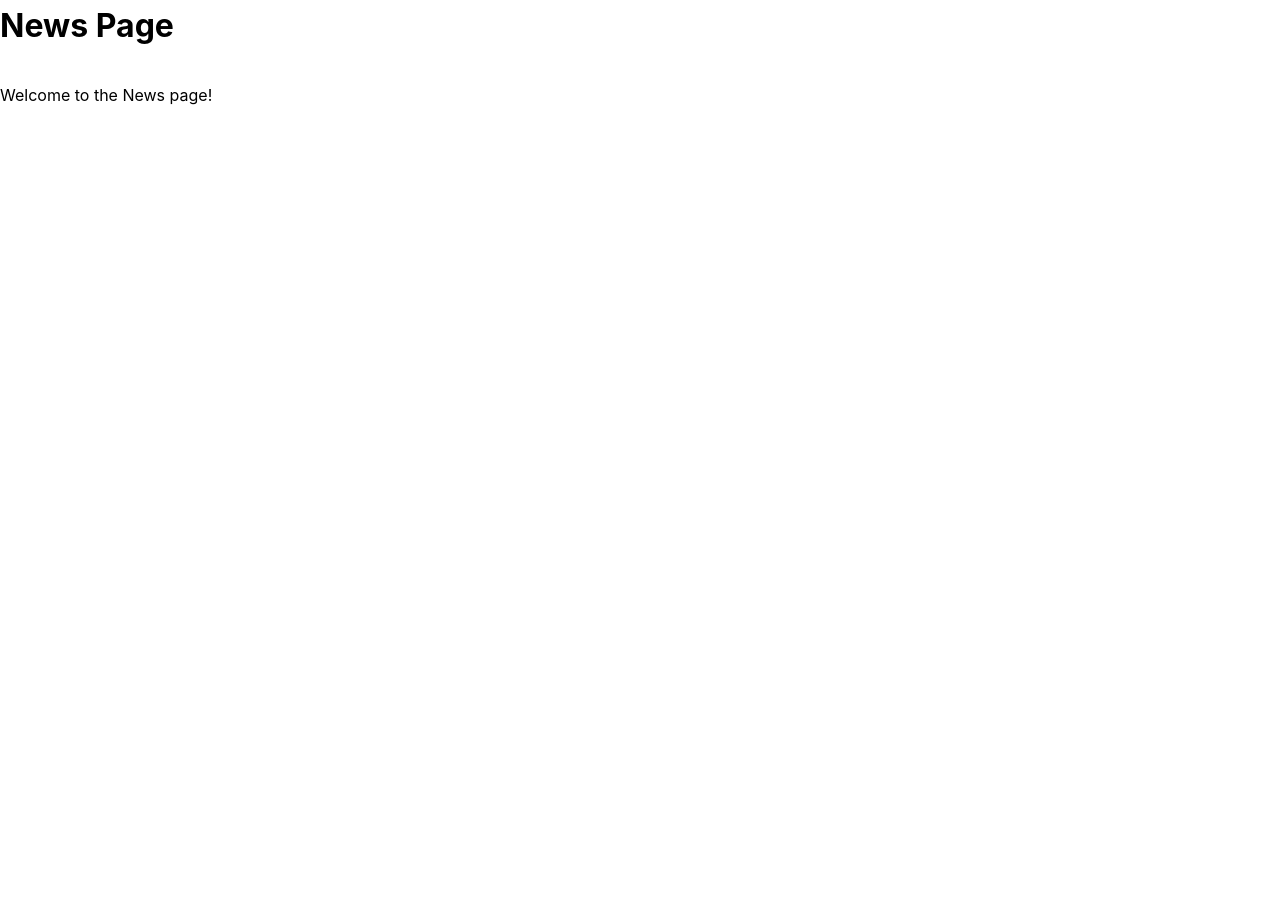
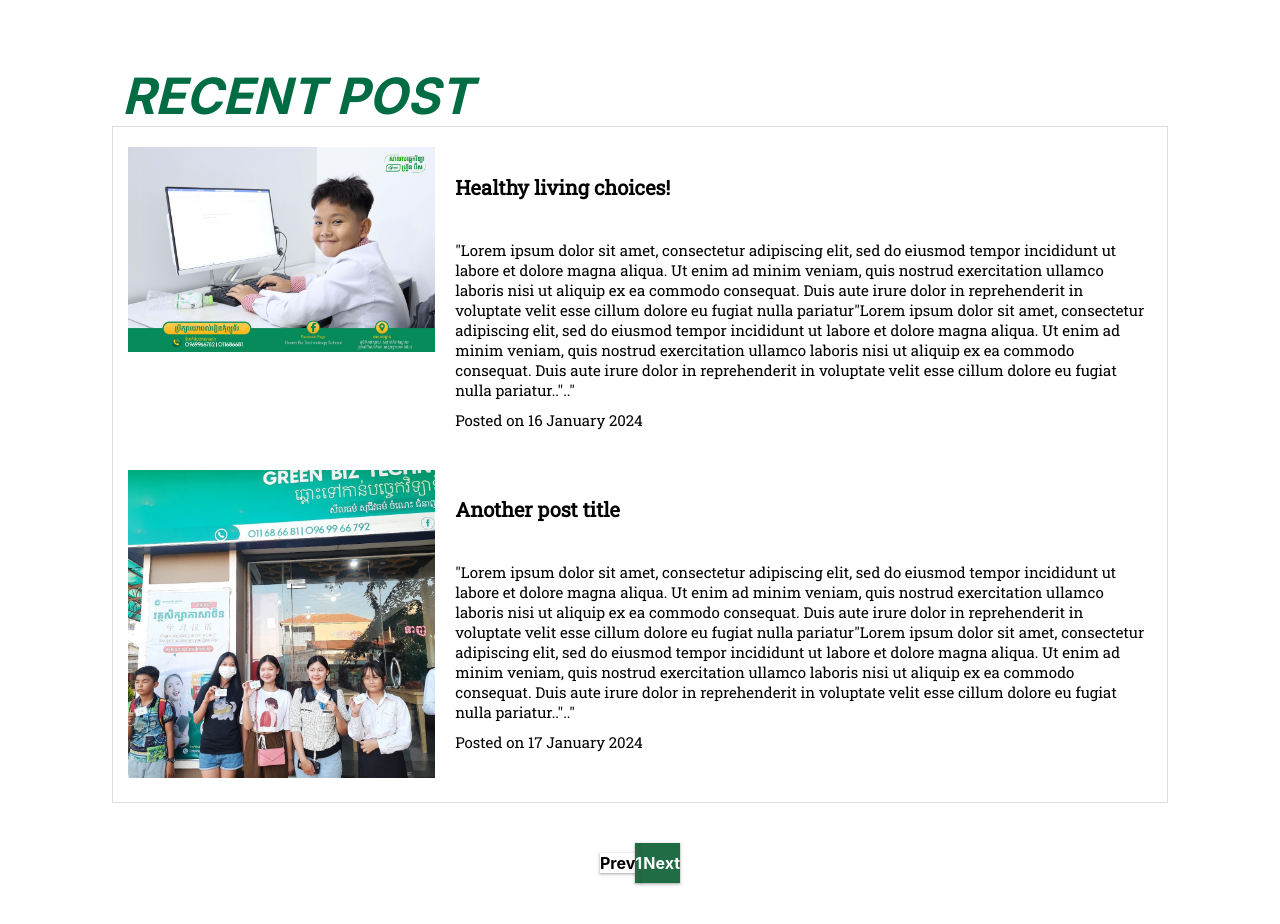
Before and after one commit to phiromkong/green-biz-techonology-school-website, a React (Create React App) app: page /news in a window 1280 px wide. Shown: the part 140-1064 px from the top of the page. Before the commit the page ends 800 px from the top, so only its background shows below. Built offline with nearby package versions, Linux system fonts and the light colour scheme.

Commit message:
Finish courses section and work on news page

```diff
--- a/src/components/Footer.jsx
+++ b/src/components/Footer.jsx
@@ -40,8 +40,8 @@ const Footer = () => {
                 />
             </div>
                 {/* "View on the Map" Button */}
-                <button>
-                  <Link className="view-map-button" to={"https://www.google.com/maps?ll=13.593064,102.973053&z=14&t=m&hl=en&gl=US&mapclient=embed&cid=10804990733860351961"}> VIEW ON MAP</Link>
+                <button className='view-map-button'>
+                  <Link style={{color: 'white'}} to={"https://www.google.com/maps?ll=13.593064,102.973053&z=14&t=m&hl=en&gl=US&mapclient=embed&cid=10804990733860351961"}> VIEW ON MAP</Link>
                 </button>
             </div>
         </div>
--- a/src/components/MVission.jsx
+++ b/src/components/MVission.jsx
@@ -11,10 +11,7 @@ const MVission = () => {
             and internships.
             </p>
           </div>
-          <div className="divider-container">
-            <div className="divider"></div>
-          </div>
-
+          <div className="divider"></div>
           <div className="vision">
             <h2>Vision</h2>
             <p>
--- /dev/null
+++ b/src/components/Newspost.jsx
@@ -0,0 +1,36 @@
+import React from 'react';
+import "./css/Newspost.css"
+
+const Newspost = ({ title, content, date, thumbnailImage, newsImages }) => {
+  // Ensure newsImages is an array before mapping over it
+  const imagesToShow = Array.isArray(newsImages) ? newsImages : [];
+
+  return (
+    <div className="post-item block">
+      <div className="post-item-wrap">
+        {/* Thumbnail Image */}
+        <div className="post-image">
+          <img width="100%" src={thumbnailImage} alt={title} />
+        </div>
+
+        {/* Render post content */}
+        <div className="post-item-description">
+          <h4>{title}</h4>
+          <div className="five_line">
+            <p>{content}</p>
+          </div>
+          <p style={{paddingTop: "10px"}}>Posted on {date}</p>
+        </div>
+
+        {/* Additional News Images */}
+        <div className="additional-images">
+          {imagesToShow.map((image, index) => (
+            <img key={index} width="100%" src={image} alt={`${title} ${index + 1}`} />
+          ))}
+        </div>
+      </div>
+    </div>
+  );
+};
+
+export default Newspost;
--- /dev/null
+++ b/src/components/Pagination.jsx
@@ -0,0 +1,43 @@
+import React from 'react';
+import "./css/Pagination.css";
+const Pagination = ({ postsPerPage, totalPosts, paginate, currentPage }) => {
+  const pageNumbers = [];
+
+  for (let i = 1; i <= Math.ceil(totalPosts / postsPerPage); i++) {
+    pageNumbers.push(i);
+  }
+
+  return (
+    <div className="row">
+      <div className="col-md-12 mt-5 mb-5">
+        <div className="w_btn">
+          <div className="pagin">
+            <div
+              className={`btn_disable btn-light btn btn-reveal ${currentPage === 1 ? 'disabled' : ''}`}
+              onClick={() => currentPage > 1 && paginate(currentPage - 1)}
+            >
+              Prev
+            </div>
+            {pageNumbers.map((number) => (
+              <div
+                key={number}
+                className={`btn_paginat btn btn-reveal ${currentPage === number ? 'cur_p' : ''}`}
+                onClick={() => paginate(number)}
+              >
+                {number}
+              </div>
+            ))}
+            <div
+              className={`btn_paginat btn_next btn btn-reveal ${currentPage === Math.ceil(totalPosts / postsPerPage) ? 'disabled' : ''}`}
+              onClick={() => currentPage < Math.ceil(totalPosts / postsPerPage) && paginate(currentPage + 1)}
+            >
+              Next
+            </div>
+          </div>
+        </div>
+      </div>
+    </div>
+  );
+};
+
+export default Pagination;
--- a/src/components/css/Coursecard.css
+++ b/src/components/css/Coursecard.css
@@ -3,16 +3,13 @@
 /* Adjust the width as needed */
 .card-media-img {
   max-width: 100%;
-  max-height: auto;
+  max-height: fit-content;
 }
 
 .card-action-area {
   max-width: auto;
 }
 
-styles.courseDescription {
-  color: black;
-}
 
 .course-card {
   display: flex;
@@ -21,7 +18,3 @@ styles.courseDescription {
   justify-content: center;
 
 }
-
-.bt_read_more{
-  background-color: #f2c72d;
-}
--- a/src/components/css/Hcourse.css
+++ b/src/components/css/Hcourse.css
@@ -5,8 +5,6 @@
 
 .courseTitle {
   font-family: 'Inter', sans-serif;
-  display: flex;
-  flex-wrap: wrap;
   font-weight: bold;
   font-style: italic;
   text-align: justify;
--- /dev/null
+++ b/src/components/css/NewsPage.css
@@ -0,0 +1,20 @@
+/* Add this to your CSS file, for example, NewsPage.css */
+.post-container {
+    border: 1px solid #ddd;
+  }
+
+  .post-item.block {
+    flex-basis: calc(33.33% - 15px); /* Adjust as needed */
+    margin-bottom: 20px; /* Adjust as needed */
+  }
+
+  .home_title {
+    font-family: "Inter";
+    font-size: 50px;
+    font-style: italic;
+    font-weight: bold;
+    padding-top: 40px;
+    padding-left: 10px;
+    display: flex;
+    align-items: left;
+  }
--- /dev/null
+++ b/src/components/css/Newspost.css
@@ -0,0 +1,56 @@
+/* NewsPost.css */
+.post-item {
+    margin-bottom: 20px;
+    padding-top: 20px;
+    border-radius: 8px;
+    overflow: hidden;
+    background-color: #fff;
+    transition: transform 0.3s;
+    margin-left: 15px; /* Adjust as needed */
+    margin-right: 15px; /* Adjust as needed */
+    width: 80vw;
+  }
+
+  .post-image {
+    max-width: 30%; /* Make the image responsive */
+    display: block; /* Remove extra space below the image */
+    justify-items: center;
+  }
+
+  /* Align the title and content to the right of the image */
+  .post-item-wrap {
+    display: flex;
+    justify-content: space-between;
+  }
+
+  /* Optional: Add hover effect on the thumbnail image */
+  .post-image img:hover {
+    transform: scale(1.01); /* Increase size on hover */
+    transition: transform 0.3s ease; /* Add a smooth transition effect */
+  }
+
+  .post-item:hover {
+    transform: scale(1.003);
+  }
+
+  .post-item-description {
+    flex: 1; /* Allow the description to take remaining width */
+  }
+
+  .post-item-description h4 {
+    margin-bottom: 0px;
+    text-align: left;
+    font-family: "Roboto Slab";
+    font-size: 20px;
+    padding-left: 20px;
+    font-weight: bold;
+  }
+
+  .post-item-description p {
+    margin-top: 0px;
+    text-align: left; /* Align text to the left */
+    font-family: "Roboto Slab";
+    padding-left: 20px;
+    font-size: 15px;
+
+  }
--- /dev/null
+++ b/src/components/css/Pagination.css
@@ -0,0 +1,48 @@
+/* Pagination.css */
+.pagin {
+    display: flex;
+    justify-content: space-around;
+    align-items: baseline;
+    border-radius: 5px;
+    color: black;
+    font-weight: bold;
+    margin-top: 20px;
+  }
+
+  .btn_paginat {
+    padding: 10px 0;
+    width: 50%;
+    text-align: center;
+    color: #fff !important ;
+    background-color: #206c44 !important;
+    border-color: #206c44 !important;
+    box-shadow: rgba(60, 64, 67, 0.3) 0px 1px 2px 0px, rgba(60, 64, 67, 0.15) 0px 1px 3px 1px;
+  }
+
+  .btn_paginat:hover {
+    background-color: #035429 !important;
+    border-color: #035429 !important;
+  }
+
+  .btn_next {
+    border-left: 1px solid black;
+  }
+
+  .page_show {
+    font-size: 1.1rem;
+    margin-bottom: 6px;
+  }
+
+  .cur_p {
+    color: #206c44;
+    font-weight: bold;
+  }
+
+  .btn_disable {
+    box-shadow: rgba(60, 64, 67, 0.3) 0px 1px 2px 0px, rgba(60, 64, 67, 0.15) 0px 1px 3px 1px;
+  }
+
+  .btn_disable:active {
+    border-color: #e6e8eb !important;
+    background-color: #f4f5f8 !important;
+  }
--- a/src/pages/News.jsx
+++ b/src/pages/News.jsx
@@ -1,13 +1,75 @@
 import React from 'react';
 import Navbar from '../components/Navbar';
-const News = () => {
-    return (
-        <div>
-            <Navbar />
-            <h1>News Page</h1>
-            <p>Welcome to the News page!</p>
+import Newspost from '../components/Newspost';
+import Pagination from '../components/Pagination';
+import Footer from '../components/Footer';
+import "../components/css/NewsPage.css"
+
+const NewsPage = () => {
+  // Static data for demonstration (replace it with your actual data)
+  const staticPosts = [
+    {
+      id: 1,
+      title: 'Healthy living choices!',
+      content: '"Lorem ipsum dolor sit amet, consectetur adipiscing elit, sed do eiusmod tempor incididunt ut labore et dolore magna aliqua. Ut enim ad minim veniam, quis nostrud exercitation ullamco laboris nisi ut aliquip ex ea commodo consequat. Duis aute irure dolor in reprehenderit in voluptate velit esse cillum dolore eu fugiat nulla pariatur"Lorem ipsum dolor sit amet, consectetur adipiscing elit, sed do eiusmod tempor incididunt ut labore et dolore magna aliqua. Ut enim ad minim veniam, quis nostrud exercitation ullamco laboris nisi ut aliquip ex ea commodo consequat. Duis aute irure dolor in reprehenderit in voluptate velit esse cillum dolore eu fugiat nulla pariatur..".."',
+      date: '16 January 2024',
+      thumbnailImage: "./Img2.jpg",
+      newsImages: ["./Img2.jpg", "./Img3.jpg"],
+    },
+    {
+      id: 2,
+      title: 'Another post title',
+      content: '"Lorem ipsum dolor sit amet, consectetur adipiscing elit, sed do eiusmod tempor incididunt ut labore et dolore magna aliqua. Ut enim ad minim veniam, quis nostrud exercitation ullamco laboris nisi ut aliquip ex ea commodo consequat. Duis aute irure dolor in reprehenderit in voluptate velit esse cillum dolore eu fugiat nulla pariatur"Lorem ipsum dolor sit amet, consectetur adipiscing elit, sed do eiusmod tempor incididunt ut labore et dolore magna aliqua. Ut enim ad minim veniam, quis nostrud exercitation ullamco laboris nisi ut aliquip ex ea commodo consequat. Duis aute irure dolor in reprehenderit in voluptate velit esse cillum dolore eu fugiat nulla pariatur..".."',
+      date: '17 January 2024',
+      thumbnailImage: "./Img4.jpg",
+      newsImages: ["./Img4.jpg", "./Img5.jpg"],
+    },
+    // Add more static posts as needed
+  ];
+
+  const postsPerPage = 5; // Set the number of posts per page
+  const [currentPage, setCurrentPage] = React.useState(1);
+
+  const indexOfLastPost = currentPage * postsPerPage;
+  const indexOfFirstPost = indexOfLastPost - postsPerPage;
+  const currentPosts = staticPosts.slice(indexOfFirstPost, indexOfLastPost);
+
+  const paginate = (pageNumber) => setCurrentPage(pageNumber);
+
+  return (
+    <div>
+      <Navbar />
+      <section id="page-content" className="sidebar-right">
+        <div className="container">
+          <div className="row justify-content-center">
+            <div className="content col-lg-10 blog_header">
+              <div className="page-title mb-5">
+                <h2 className="home_title">Recent Post</h2>
+              </div>
+              <div className="post-container">
+              {currentPosts.map((post) => (
+                <Newspost
+                    key={post.id}
+                    title={post.title}
+                    content={post.content}
+                    date={post.date}
+                    thumbnailImage={post.thumbnailImage}
+                />
+              ))}
+              </div>
+              <Pagination
+                postsPerPage={postsPerPage}
+                totalPosts={staticPosts.length}
+                paginate={paginate}
+                currentPage={currentPage}
+              />
+            </div>
+          </div>
         </div>
-    );
+      </section>
+      <Footer />
+    </div>
+  );
 };
 
-export default News;
+export default NewsPage;
```
Also changed, not shown: src/components/Coursecard.jsx (+6 -3 lines), src/pages/Courses.jsx (indentation only).
